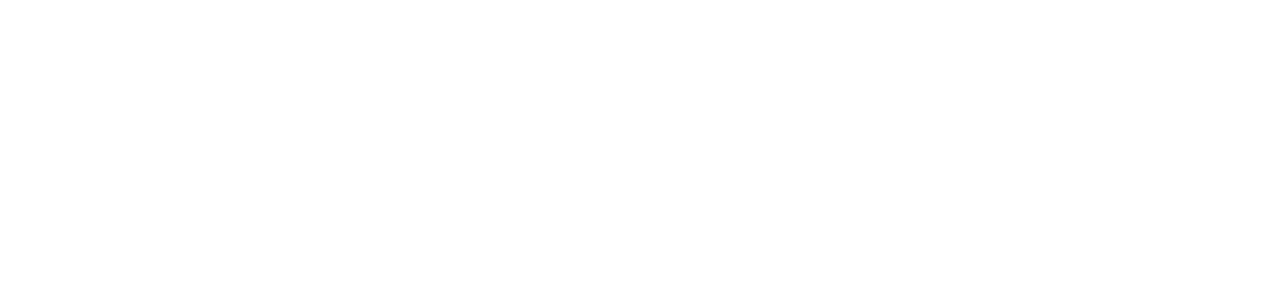
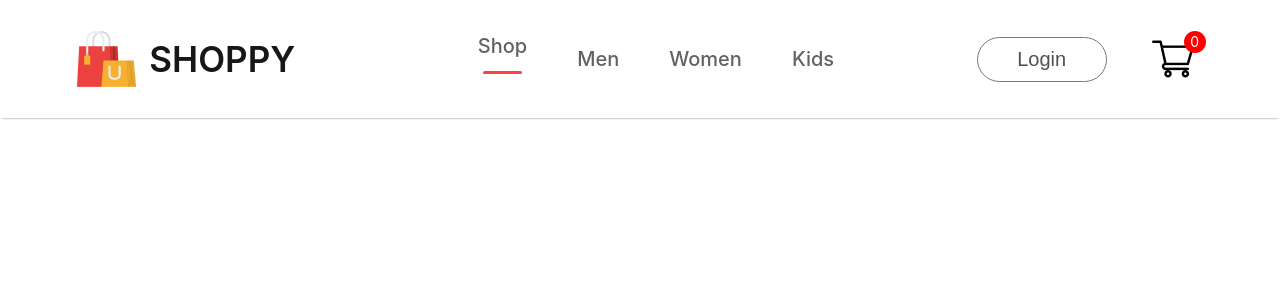
Before and after one commit to aamrapaliwandhre/shopping_website, a React (Create React App) app in the folder my-app/: page / in a window 1280 px wide. Shown: the top 300 px of the page. Built offline with nearby package versions, Linux system fonts and the light colour scheme.

Commit message:
Navbar Added
navbar items and css for navbar

```diff
--- a/my-app/src/Componenets/Assests/all_product.js
+++ b/my-app/src/Componenets/Assests/all_product.js
@@ -34,6 +34,9 @@
 import p34_img from "./product_34.png";
 import p35_img from "./product_35.png";
 import p36_img from "./product_36.png";
+
+
+//products are in json format
 
 let all_product = [
   {
--- a/my-app/src/Componenets/Navbar/Navbar.css
+++ b/my-app/src/Componenets/Navbar/Navbar.css
@@ -0,0 +1,78 @@
+.navbar{
+    display: flex;
+    justify-content: space-around;
+    padding: 3px;
+    box-shadow: 0 1px 3px -2px black;
+}
+
+.nav-logo{
+    display: flex;
+    align-items: center;
+    gap: 10px;
+}
+.nav-logo p{
+    color: #171717;
+    font-size: 35px;
+    font-weight: 600;
+
+}
+.nav-menu{
+    display: flex;
+    align-items: center;
+    list-style: none;
+    gap: 50px;
+    color: #626262;
+    font-size: 20px;
+    font-weight: 500;
+}
+
+.nav-menu li{
+    display: flex;
+    flex-direction: column;
+    align-items: center;
+    justify-content: center;
+    gap: 3px;
+    cursor: pointer;
+}
+.nav-menu hr{
+    border: none;
+    width: 80%;
+    height: 3px;
+    border-radius: 10px;
+    background: #ff4141;
+}
+.nav-login-cart{
+    display: flex;
+    align-items: center;
+    gap: 45px;
+
+}
+.nav-login-cart button{
+    width: 130px;
+    height: 45px;
+    outline: none;
+    border: 1px solid #7a7a7a;
+    border-radius: 75px;
+    color: #515151;
+    font-size: 20px;
+    font-weight: 500;
+    background: white;
+    cursor: pointer;
+}
+.nav-login-cart button:active{
+    background: #f3f3f3;
+}
+
+.nav-cart-count{
+    width: 22px;
+    height: 22px;
+    display: flex;
+    justify-content: center;
+    align-items: center;
+    margin-top: -35px;
+    margin-left: -55px;
+    border-radius: 11px;
+    font-size: 14px;
+    background:red;
+    color: white;
+}
--- a/my-app/src/Componenets/Navbar/navbar.jsx
+++ b/my-app/src/Componenets/Navbar/navbar.jsx
@@ -1,9 +1,28 @@
 import React from 'react'
 import './Navbar.css'
+import logo from '../Assests/logo.png'
+import cart_icon from '../Assests/cart_icon.png'
 
 const Navbar = ()=>{
+
+
     return(
-        <div className='Navbar'>
+        <div className='navbar'>
+            <div className="nav-logo">
+                <img src={logo} alt="" />
+                <p>SHOPPY</p>
+            </div>
+            <ul className="nav-menu">
+                <li>Shop<hr/></li>
+                <li>Men</li>
+                <li>Women</li>
+                <li>Kids</li>
+            </ul>
+            <div className="nav-login-cart">
+                <button>Login</button>
+                <img src={cart_icon} alt="" />
+                <div className="nav-cart-count">0</div>
+            </div>
 
             </div>
     )
```
